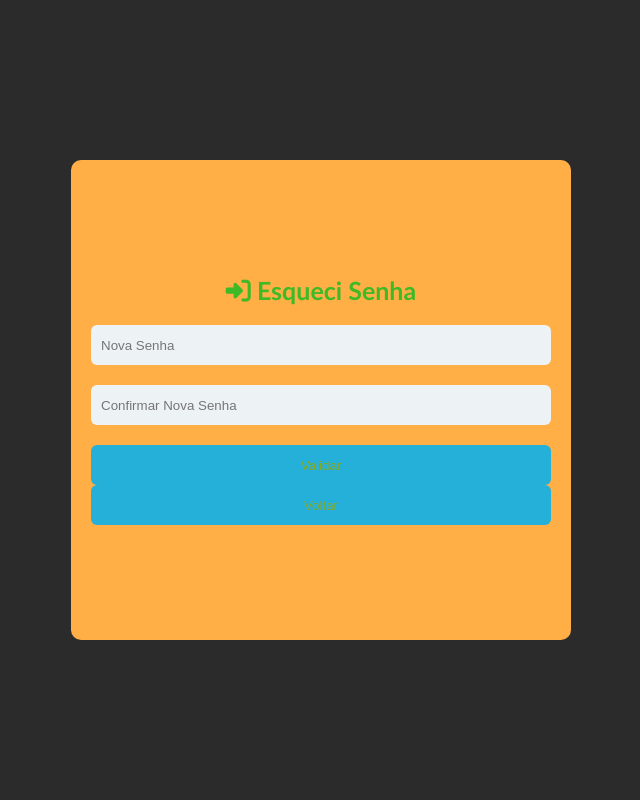
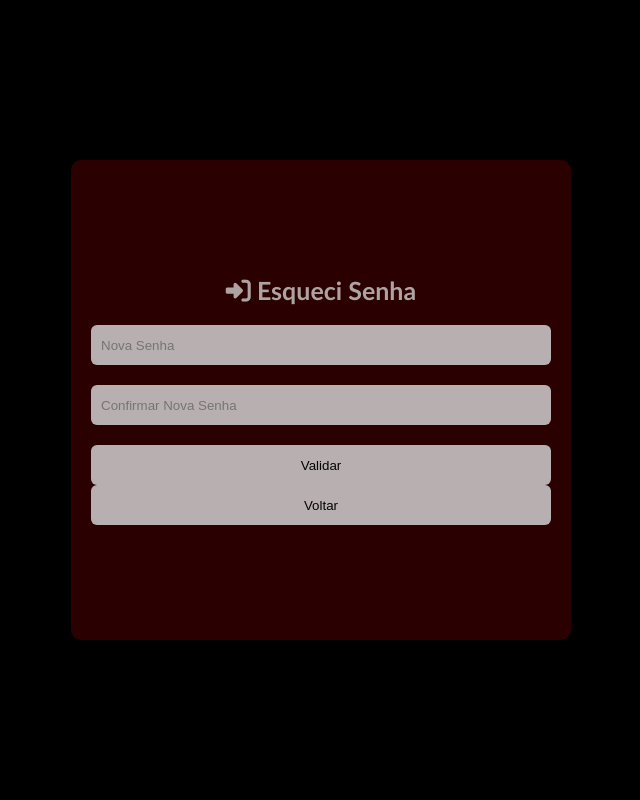
Before and after one commit to cauekssouza/Flavor_Stalker, a PHP site: page /senha.php in a window 1280 px wide. Shown: the whole page, without its empty margins (319-959 px from the left). Run offline with PHP 8.4, Linux system fonts and the light colour scheme; some libraries are stand-ins or nearby versions.

Commit message:
Update senha.css

```diff
--- a/css/senha.css
+++ b/css/senha.css
@@ -15,11 +15,11 @@ body{
     justify-content: center;
     align-items: center;
     height: 100vh;
-    background-color: #2b2b2b;
+    background-color: #000000;
 }
 
 .Senha{
-    background-color: #FFAF45;
+    background-color: #2b0000;
     border-radius: 10px;
     width: 500px;
     height: 60%;
@@ -34,7 +34,7 @@ body{
 h2{
     font-size: 25px;
     font-weight: 600;
-    color: #2b2d;
+    color: rgba(194, 188, 188, 0.867);
     margin-bottom: 20px;
 }
 
@@ -49,7 +49,7 @@ input[type="password"]{
     margin-bottom: 20px;
     padding: 10px;
     border: none;
-    background-color: #edf2f4;
+    background-color:  rgba(206, 204, 204, 0.867);
     border-radius: 6px;
 }
 
@@ -57,8 +57,8 @@ input[type="password"]{
 button{
     width: 100%;
     height: 40px;
-    background-color:#25b0da;
-    color: #87A922;
+    background-color:rgba(206, 204, 204, 0.867);
+    color: #040404;
     border: none;
     border-radius: 6px;
     cursor: pointer;
```
